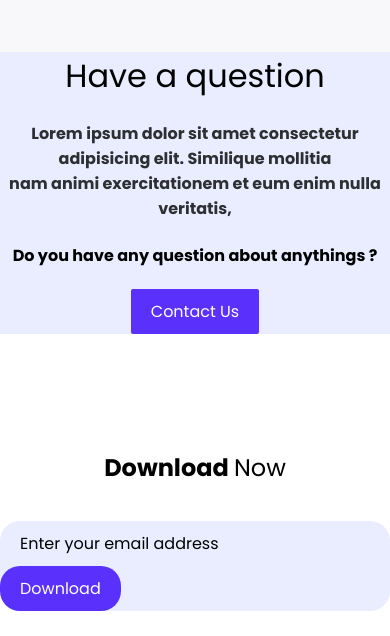
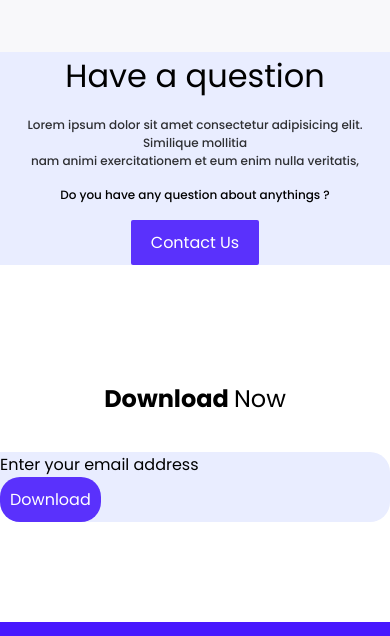
Before and after one commit to NikhilArora5/HTML_CSS_Developer_LandingPage, a website: page index.html in a window 390 px wide. Shown: the part 2770-3406 px from the top of the page. Drawn offline with Linux system fonts and the light colour scheme; a web font is replaced by a local one.

Commit message:
faq and download sec font widht

```diff
--- a/style.css
+++ b/style.css
@@ -404,6 +404,7 @@ border-radius:500px;
 
 .faq-content h4:nth-of-type(1){
     opacity: .8;
+
 }
 
 
@@ -1689,6 +1690,78 @@ width: 100%;
 
 
 
+
+/* faq */
+
+.faq-content>h4{
+    font-size: 12px;
+    font-weight: 500;
+}
+/* download */
+
+.download-section{
+    display: grid;
+    grid-template-columns: repeat(1,1fr);
+    place-items: center;
+    place-self:center;
+
+    padding: 100px 0;
+    background-color:white ;
+}
+
+.download-email{
+
+    background-color:#fff ;
+    /* height: ; */
+
+}
+
+#now{
+    font-weight: 400
+}
+
+.download-email >form>input{
+
+    padding: 10px 10px;
+
+}
+
+
+
+.download-email >form>input{
+    all: unset;
+    background-color:#e9edff;
+    color: #000;
+
+
+}
+.form{
+    background-color:#e9edff;
+    height: ;
+    border-radius:20px;
+
+}
+
+.form-text::placeholder{
+    color: #000;
+}
+
+
+
+.download-email >form>button{
+    all: unset;
+    background-color:#5a31fc;
+    padding: 10px 10px;
+    border-radius: 20px;
+    color:#fff;
+}
+
+
+
+
+
+
+
 /* footer */
 
 .pipe-style::after{
```
Also changed, not shown: index.html (+1 -1 lines).
